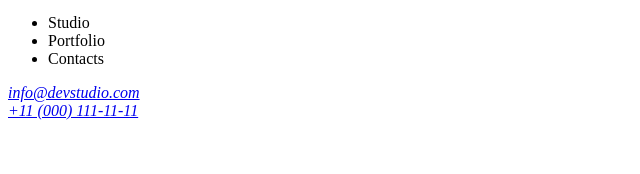
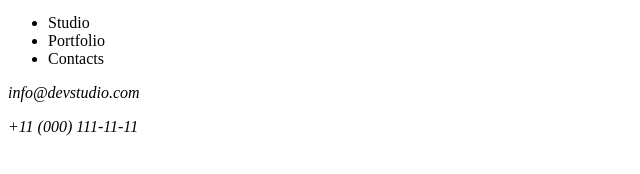
Before and after one commit to Oleg2287/goit-markup-hw-01-1-, a plain HTML site: page index.html in a window 1280 px wide. Shown: the part 54-228 px from the top of the page, without its empty margins (0-640 px from the left). Drawn offline with Linux system fonts and the light colour scheme.

Commit message:
nav edit

```diff
--- a/index.html
+++ b/index.html
@@ -23,8 +23,8 @@
       </ul>
     </nav>
     <address>
-        <a href="mailto:info@devstudio.com">info@devstudio.com</a><br />
-        <a href="tel:+110001111111">+11 (000) 111-11-11</a><br />
+        <p href="mailto:info@devstudio.com">info@devstudio.com</p>
+        <p href="tel:+110001111111">+11 (000) 111-11-11</p>
     </address>
   </header>
     </header>
```
